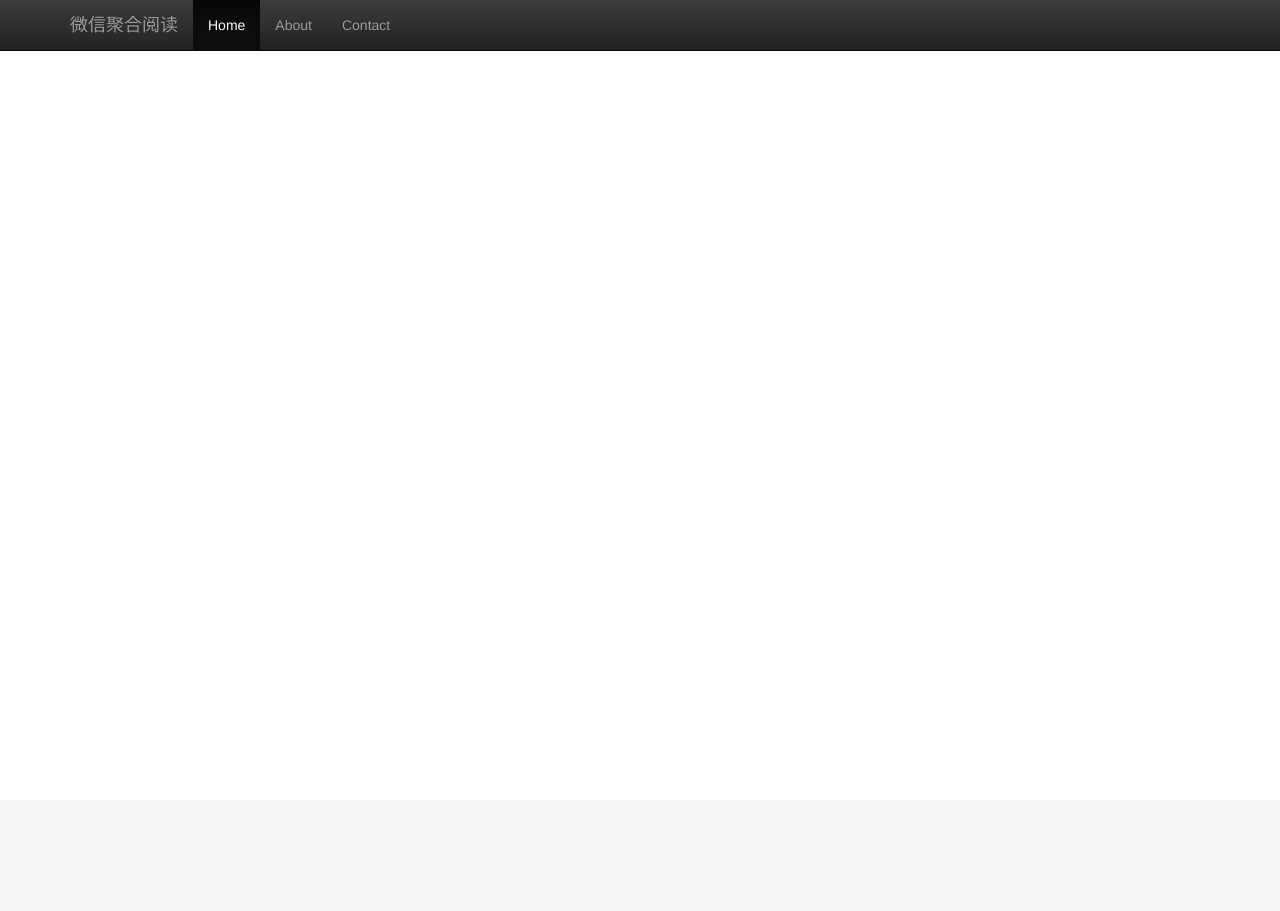
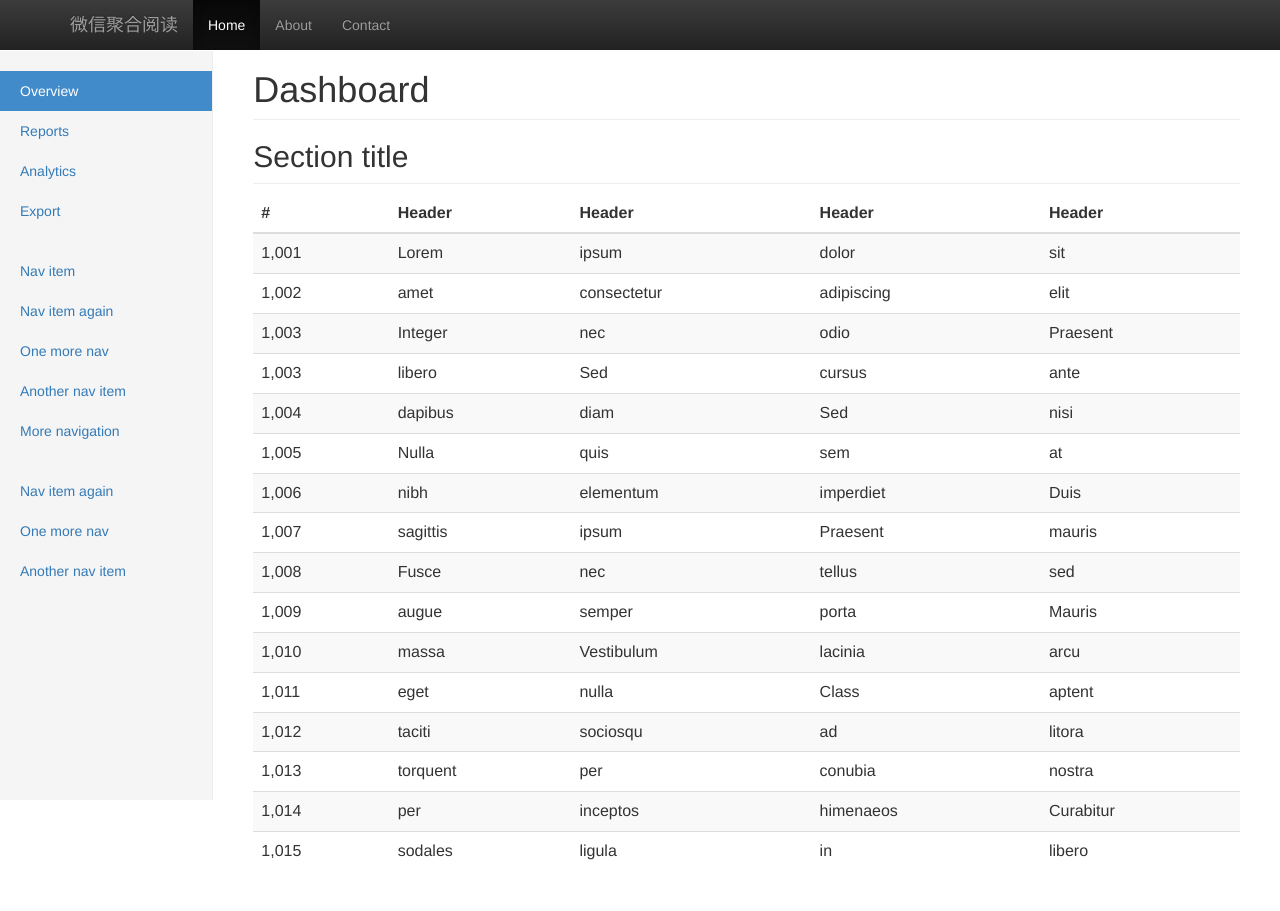
Before and after one commit to cash2one/wei123, a Django app: a page that uses weisite/templates/index.html in a window 1280 px wide. Before the commit the page ends 51 px from the top, so only its background shows below. Run offline with Django 3.2, Linux system fonts and the light colour scheme; parts of the project's set-up code (start-up, migrations or seed data) failed here and were passed over; some libraries are stand-ins or nearby versions.

Commit message:
update blog content

```diff
--- /dev/null
+++ b/weisite/static/css/dashboard.css
@@ -0,0 +1,105 @@
+/*
+ * Base structure
+ */
+
+/* Move down content because we have a fixed navbar that is 50px tall */
+body {
+  padding-top: 50px;
+}
+
+
+/*
+ * Global add-ons
+ */
+
+.sub-header {
+  padding-bottom: 10px;
+  border-bottom: 1px solid #eee;
+}
+
+/*
+ * Top navigation
+ * Hide default border to remove 1px line.
+ */
+.navbar-fixed-top {
+  border: 0;
+}
+
+/*
+ * Sidebar
+ */
+
+/* Hide for mobile, show later */
+.sidebar {
+  display: none;
+}
+@media (min-width: 768px) {
+  .sidebar {
+    position: fixed;
+    top: 51px;
+    bottom: 0;
+    left: 0;
+    z-index: 1000;
+    display: block;
+    padding: 20px;
+    overflow-x: hidden;
+    overflow-y: auto; /* Scrollable contents if viewport is shorter than content. */
+    background-color: #f5f5f5;
+    border-right: 1px solid #eee;
+  }
+}
+
+/* Sidebar navigation */
+.nav-sidebar {
+  margin-right: -21px; /* 20px padding + 1px border */
+  margin-bottom: 20px;
+  margin-left: -20px;
+}
+.nav-sidebar > li > a {
+  padding-right: 20px;
+  padding-left: 20px;
+}
+.nav-sidebar > .active > a,
+.nav-sidebar > .active > a:hover,
+.nav-sidebar > .active > a:focus {
+  color: #fff;
+  background-color: #428bca;
+}
+
+
+/*
+ * Main content
+ */
+
+.main {
+  padding: 20px;
+}
+@media (min-width: 768px) {
+  .main {
+    padding-right: 40px;
+    padding-left: 40px;
+  }
+}
+.main .page-header {
+  margin-top: 0;
+}
+
+
+/*
+ * Placeholder dashboard ideas
+ */
+
+.placeholders {
+  margin-bottom: 30px;
+  text-align: center;
+}
+.placeholders h4 {
+  margin-bottom: 0;
+}
+.placeholder {
+  margin-bottom: 20px;
+}
+.placeholder img {
+  display: inline-block;
+  border-radius: 50%;
+}
--- a/weisite/templates/index.html
+++ b/weisite/templates/index.html
@@ -3,6 +3,7 @@
 
 <link rel="stylesheet" href="http://cdn.bootcss.com/bootstrap/3.3.0/css/bootstrap.min.css">
 <link rel="stylesheet" href="http://cdn.bootcss.com/bootstrap/3.3.0/css/bootstrap-theme.min.css">
+<link rel="stylesheet" href={% static 'css/dashboard.css' %}>
 
 <meta charset="utf-8">
 
@@ -31,6 +32,163 @@
     </nav>
 {% endblock %}
 
+<div class="container-fluid">
+      <div class="row">
+        <div class="col-sm-3 col-md-2 sidebar">
+          <ul class="nav nav-sidebar">
+            <li class="active"><a href="#">Overview <span class="sr-only">(current)</span></a></li>
+            <li><a href="#">Reports</a></li>
+            <li><a href="#">Analytics</a></li>
+            <li><a href="#">Export</a></li>
+          </ul>
+          <ul class="nav nav-sidebar">
+            <li><a href="">Nav item</a></li>
+            <li><a href="">Nav item again</a></li>
+            <li><a href="">One more nav</a></li>
+            <li><a href="">Another nav item</a></li>
+            <li><a href="">More navigation</a></li>
+          </ul>
+          <ul class="nav nav-sidebar">
+            <li><a href="">Nav item again</a></li>
+            <li><a href="">One more nav</a></li>
+            <li><a href="">Another nav item</a></li>
+          </ul>
+        </div>
+        <div class="col-sm-9 col-sm-offset-3 col-md-10 col-md-offset-2 main">
+          <h1 class="page-header">Dashboard</h1>
+
+          <h2 class="sub-header">Section title</h2>
+          <div class="table-responsive">
+            <table class="table table-striped">
+              <thead>
+                <tr>
+                  <th>#</th>
+                  <th>Header</th>
+                  <th>Header</th>
+                  <th>Header</th>
+                  <th>Header</th>
+                </tr>
+              </thead>
+              <tbody>
+                <tr>
+                  <td>1,001</td>
+                  <td>Lorem</td>
+                  <td>ipsum</td>
+                  <td>dolor</td>
+                  <td>sit</td>
+                </tr>
+                <tr>
+                  <td>1,002</td>
+                  <td>amet</td>
+                  <td>consectetur</td>
+                  <td>adipiscing</td>
+                  <td>elit</td>
+                </tr>
+                <tr>
+                  <td>1,003</td>
+                  <td>Integer</td>
+                  <td>nec</td>
+                  <td>odio</td>
+                  <td>Praesent</td>
+                </tr>
+                <tr>
+                  <td>1,003</td>
+                  <td>libero</td>
+                  <td>Sed</td>
+                  <td>cursus</td>
+                  <td>ante</td>
+                </tr>
+                <tr>
+                  <td>1,004</td>
+                  <td>dapibus</td>
+                  <td>diam</td>
+                  <td>Sed</td>
+                  <td>nisi</td>
+                </tr>
+                <tr>
+                  <td>1,005</td>
+                  <td>Nulla</td>
+                  <td>quis</td>
+                  <td>sem</td>
+                  <td>at</td>
+                </tr>
+                <tr>
+                  <td>1,006</td>
+                  <td>nibh</td>
+                  <td>elementum</td>
+                  <td>imperdiet</td>
+                  <td>Duis</td>
+                </tr>
+                <tr>
+                  <td>1,007</td>
+                  <td>sagittis</td>
+                  <td>ipsum</td>
+                  <td>Praesent</td>
+                  <td>mauris</td>
+                </tr>
+                <tr>
+                  <td>1,008</td>
+                  <td>Fusce</td>
+                  <td>nec</td>
+                  <td>tellus</td>
+                  <td>sed</td>
+                </tr>
+                <tr>
+                  <td>1,009</td>
+                  <td>augue</td>
+                  <td>semper</td>
+                  <td>porta</td>
+                  <td>Mauris</td>
+                </tr>
+                <tr>
+                  <td>1,010</td>
+                  <td>massa</td>
+                  <td>Vestibulum</td>
+                  <td>lacinia</td>
+                  <td>arcu</td>
+                </tr>
+                <tr>
+                  <td>1,011</td>
+                  <td>eget</td>
+                  <td>nulla</td>
+                  <td>Class</td>
+                  <td>aptent</td>
+                </tr>
+                <tr>
+                  <td>1,012</td>
+                  <td>taciti</td>
+                  <td>sociosqu</td>
+                  <td>ad</td>
+                  <td>litora</td>
+                </tr>
+                <tr>
+                  <td>1,013</td>
+                  <td>torquent</td>
+                  <td>per</td>
+                  <td>conubia</td>
+                  <td>nostra</td>
+                </tr>
+                <tr>
+                  <td>1,014</td>
+                  <td>per</td>
+                  <td>inceptos</td>
+                  <td>himenaeos</td>
+                  <td>Curabitur</td>
+                </tr>
+                <tr>
+                  <td>1,015</td>
+                  <td>sodales</td>
+                  <td>ligula</td>
+                  <td>in</td>
+                  <td>libero</td>
+                </tr>
+              </tbody>
+            </table>
+          </div>
+        </div>
+      </div>
+    </div>
+
 <script src="http://cdn.bootcss.com/jquery/1.11.1/jquery.min.js"></script>
 <script src="http://cdn.bootcss.com/bootstrap/3.3.0/js/bootstrap.min.js"></script>
 
```
